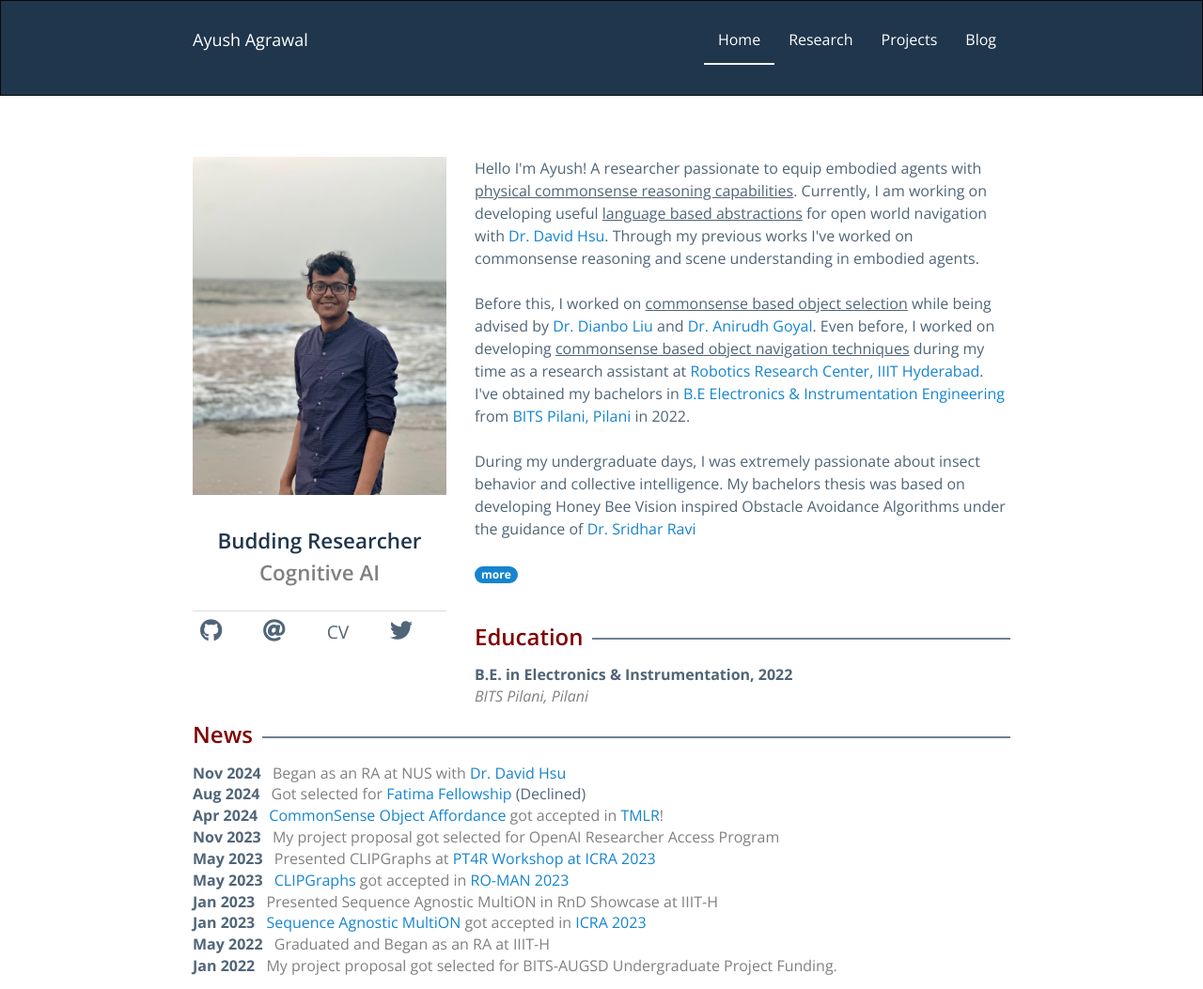
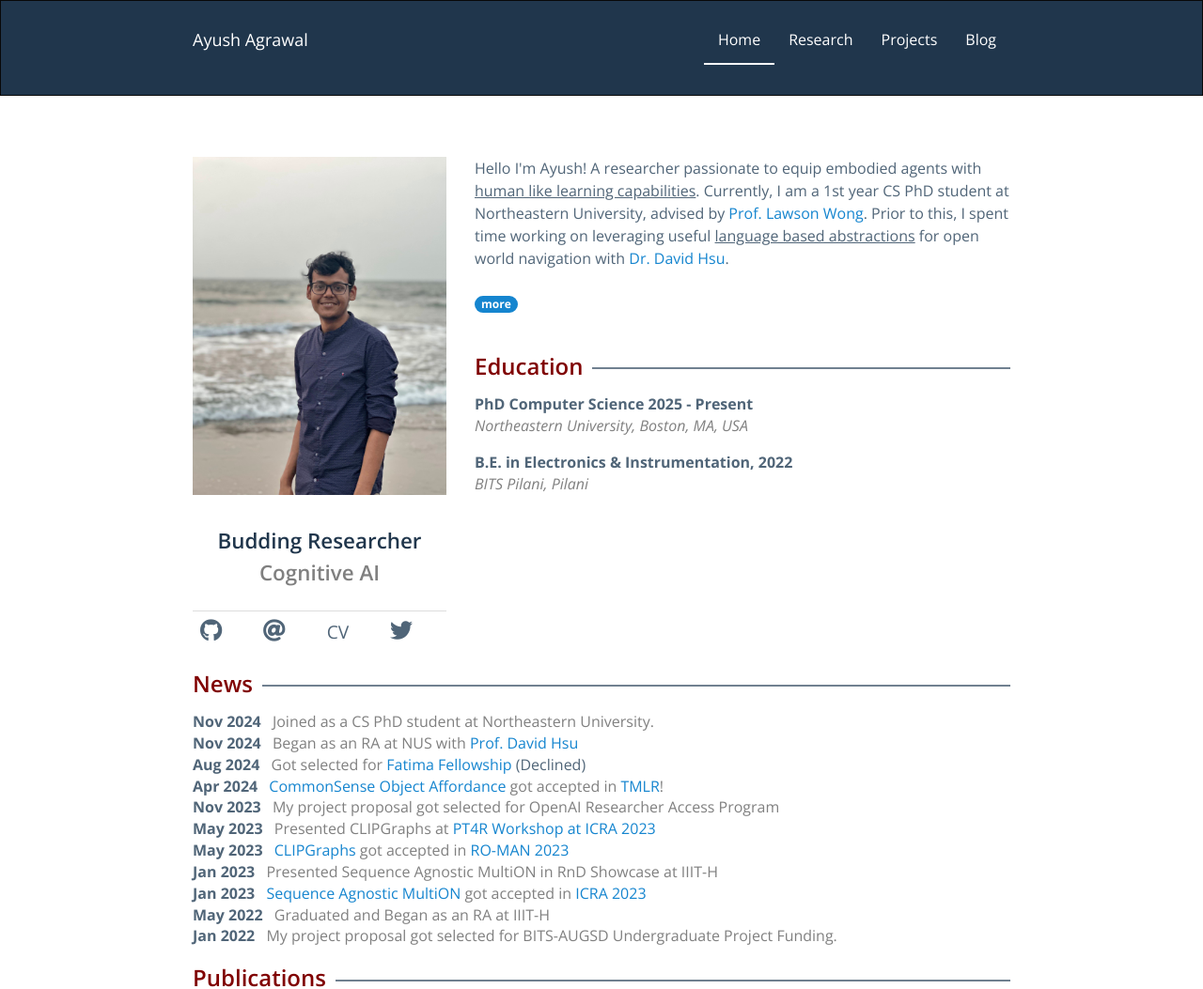
Before and after one commit to Ayush8120/Ayush8120.github.io, a plain HTML site: page index.html in a window 1280 px wide. Shown: the top 1053 px of the page at 94% size. Drawn offline with nearby package versions, Linux system fonts and the light colour scheme; some icons are missing.

Commit message:
Update index.html

```diff
--- a/index.html
+++ b/index.html
@@ -104,9 +104,9 @@
       </div>
       <div class="col-sm-8">
 
-        <p>Hello I'm Ayush! A researcher passionate to equip embodied agents with <u>physical commonsense reasoning capabilities</u>. Currently, I am working on developing useful <u>language based abstractions</u> for open world navigation with <a href="https://www.comp.nus.edu.sg/cs/people/dyhsu/">Dr. David Hsu</a>. Through my previous works I've worked on commonsense reasoning and scene understanding in embodied agents.</p>
-        <p>Before this, I worked on <u>commonsense based object selection</u> while being advised by <a href="http://cogai4sci.com">Dr. Dianbo Liu</a> and <a href="https://anirudh9119.github.io/">Dr. Anirudh Goyal</a>. Even before, I worked on developing <u>commonsense based object navigation techniques</u> during my time as a research assistant at <a href='https://www.iiit.ac.in/people/faculty/mkrishna/'>Robotics Research Center, IIIT Hyderabad</a>. I've obtained my bachelors in <a href="">B.E Electronics & Instrumentation Engineering</a> from <a href="https://www.bits-pilani.ac.in/pilani/">BITS Pilani, Pilani</a> in 2022.</p>
-        <p>During my undergraduate days, I was extremely passionate about insect behavior and collective intelligence. My bachelors thesis was based on developing Honey Bee Vision inspired Obstacle Avoidance Algorithms under the guidance of <a href="https://research.unsw.edu.au/people/associate-professor-sridhar-ravi">Dr. Sridhar Ravi</a></p>
+        <p>Hello I'm Ayush! A researcher passionate to equip embodied agents with <u>human like learning capabilities</u>. Currently, I am a 1st year CS PhD student at Northeastern University, advised by <a href="https://www.ccs.neu.edu/home/lsw/#_ga=2.160865595.781422478.1636373940-1127428964.1630070973">Prof. Lawson Wong</a>. Prior to this, I spent time working on leveraging useful <u>language based abstractions</u> for open world navigation with <a href="https://www.comp.nus.edu.sg/cs/people/dyhsu/">Dr. David Hsu</a>.
+<!--    I obtained my bachelors in <a href="">B.E Electronics & Instrumentation Engineering</a> from <a href="https://www.bits-pilani.ac.in/pilani/">BITS Pilani, Pilani</a> in 2022.</p> -->
+<!--         <p>During my undergraduate days, I was extremely passionate about insect behavior and collective intelligence. My bachelors thesis was based on developing Honey Bee Vision inspired Obstacle Avoidance Algorithms under the guidance of <a href="https://research.unsw.edu.au/people/associate-professor-sridhar-ravi">Dr. Sridhar Ravi</a></p> -->
         <!-- <p>I am currently working on {}  with {collaborators, if any} through the {university | organization}.</p> -->
         <!-- If you don't want a 'read more' section, simple delete this section between the lines of equal signs -->
         <!-- ============ READ MORE SECTION BELOW =====================  -->
@@ -125,6 +125,10 @@
 
         <ul id="education">
           <li>
+            <strong>PhD Computer Science 2025 - Present</strong><br>
+            <span class="university"><em>Northeastern University, Boston, MA, USA</em></span>
+          </li>
+          <li>
             <strong>B.E. in Electronics & Instrumentation, 2022</strong><br>
             <span class="university"><em>BITS Pilani, Pilani</em></span>
           </li>
@@ -133,7 +137,8 @@
     </div>
   <h3><span>News</span></h3>
   <ul id="news">
-      <strong>Nov 2024</strong><span class="university">&ensp; Began as an RA at NUS with <a href="https://www.comp.nus.edu.sg/cs/people/dyhsu/">Dr. David Hsu</a></span><br>
+      <strong>Nov 2024</strong><span class="university">&ensp; Joined as a CS PhD student at Northeastern University.</a></span><br>
+      <strong>Nov 2024</strong><span class="university">&ensp; Began as an RA at NUS with <a href="https://www.comp.nus.edu.sg/cs/people/dyhsu/">Prof. David Hsu</a></span><br>
       <strong>Aug 2024</strong><span class="university">&ensp; Got selected for <a href="https://www.fatimafellowship.com">Fatima Fellowship</a></span> (Declined)<br>
       <strong>Apr 2024</strong><span class="university">&ensp; <a href="https://openreview.net/forum?id=xYkdmEGhIM">CommonSense Object Affordance</a> got accepted in <a href="https://openreview.net/forum?id=xYkdmEGhIM&referrer=%5BAuthor%20Console%5D(%2Fgroup%3Fid%3DTMLR%2FAuthors%23your-submissions)">TMLR</a>!</a></span><br>
       <strong>Nov 2023</strong><span class="university">&ensp; My project proposal got selected for OpenAI Researcher Access Program</a></span><br>
```
